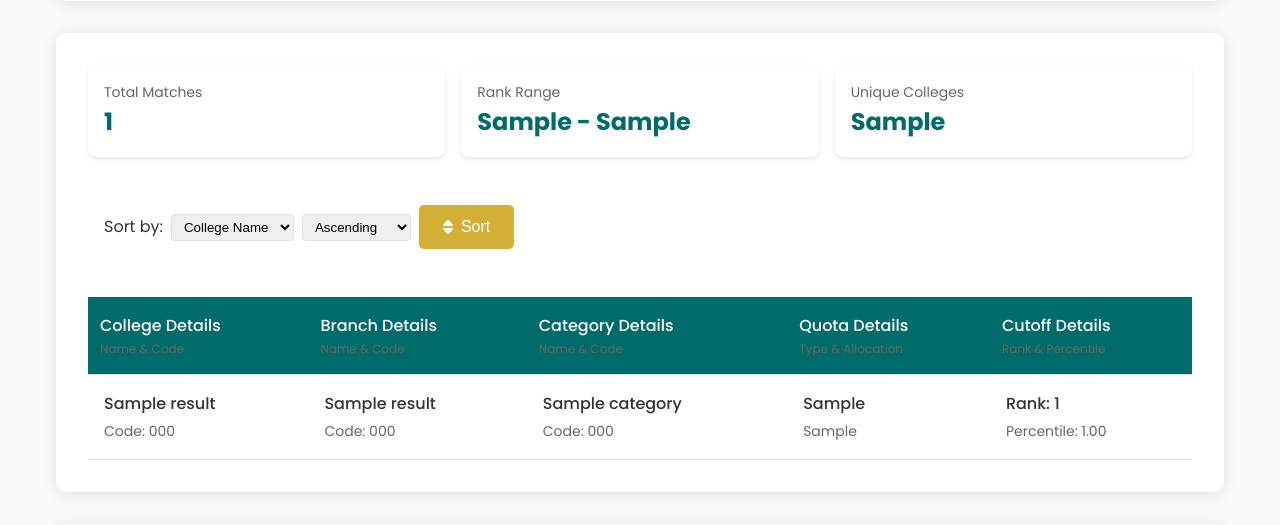
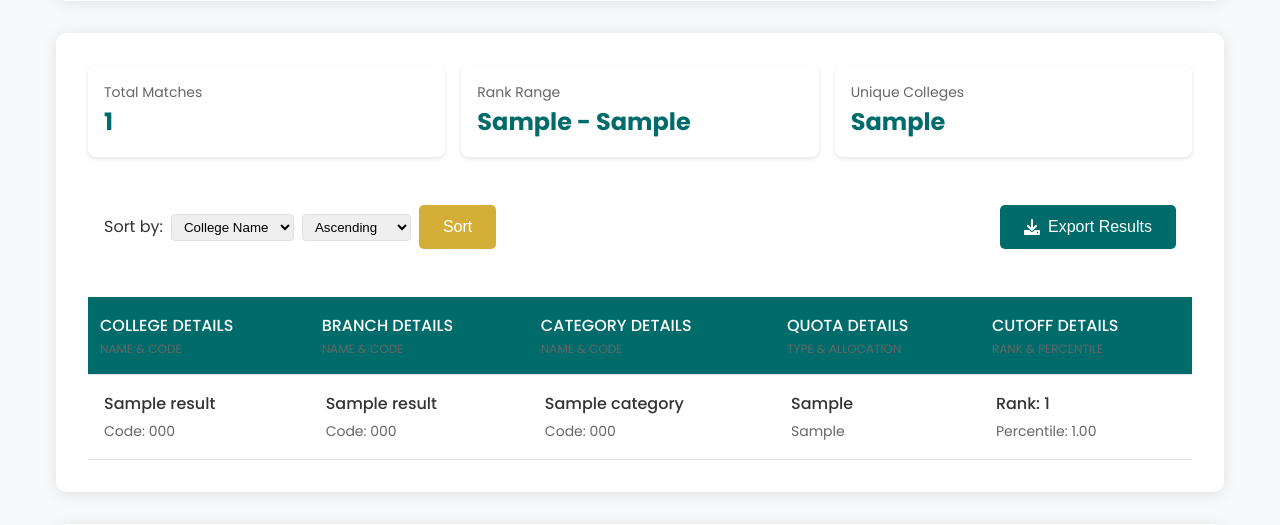
Before and after one commit to JARAWA/NextStepint, a FastAPI app: template mhtcet-service/templates/index.html in a window 1280 px wide. Shown: the part 372-897 px from the top of the page. Run offline with FastAPI, Linux system fonts and the light colour scheme; the template is opened without the code that fills it: most values are stand-ins (such as "Sample title", 1, 10 or a date in 2020).

Commit message:
Update index.html

```diff
--- a/mhtcet-service/templates/index.html
+++ b/mhtcet-service/templates/index.html
@@ -114,18 +114,18 @@
                 <option value="college_name">College Name</option>
                 <option value="branch_name">Branch Name</option>
                 <option value="category">Category</option>
-                <option value="quota_type">Quota</option>
+                <option value="quota_type">Quota Type</option>
                 <option value="rank">Rank</option>
-                <option value="percentile">Percentile</option>
             </select>
             <select id="sortOrder">
                 <option value="asc">Ascending</option>
                 <option value="desc">Descending</option>
             </select>
-            <button onclick="sortTable()" class="btn secondary">
-                <i class="fas fa-sort"></i> Sort
-            </button>
+            <button id="sortButton" class="btn secondary">Sort</button>
         </div>
+        <button id="exportExcel" class="btn primary">
+            <i class="fas fa-download"></i> Export Results
+        </button>
     </div>
 
     <!-- Results Table -->
@@ -134,24 +134,24 @@
             <thead>
                 <tr>
                     <th>
-                        College Details
-                        <div class="th-subtitle">Name & Code</div>
+                        COLLEGE DETAILS
+                        <div class="th-subtitle">NAME & CODE</div>
                     </th>
                     <th>
-                        Branch Details
-                        <div class="th-subtitle">Name & Code</div>
+                        BRANCH DETAILS
+                        <div class="th-subtitle">NAME & CODE</div>
                     </th>
                     <th>
-                        Category Details
-                        <div class="th-subtitle">Name & Code</div>
+                        CATEGORY DETAILS
+                        <div class="th-subtitle">NAME & CODE</div>
                     </th>
                     <th>
-                        Quota Details
-                        <div class="th-subtitle">Type & Allocation</div>
+                        QUOTA DETAILS
+                        <div class="th-subtitle">TYPE & ALLOCATION</div>
                     </th>
                     <th>
-                        Cutoff Details
-                        <div class="th-subtitle">Rank & Percentile</div>
+                        CUTOFF DETAILS
+                        <div class="th-subtitle">RANK & PERCENTILE</div>
                     </th>
                 </tr>
             </thead>
```
